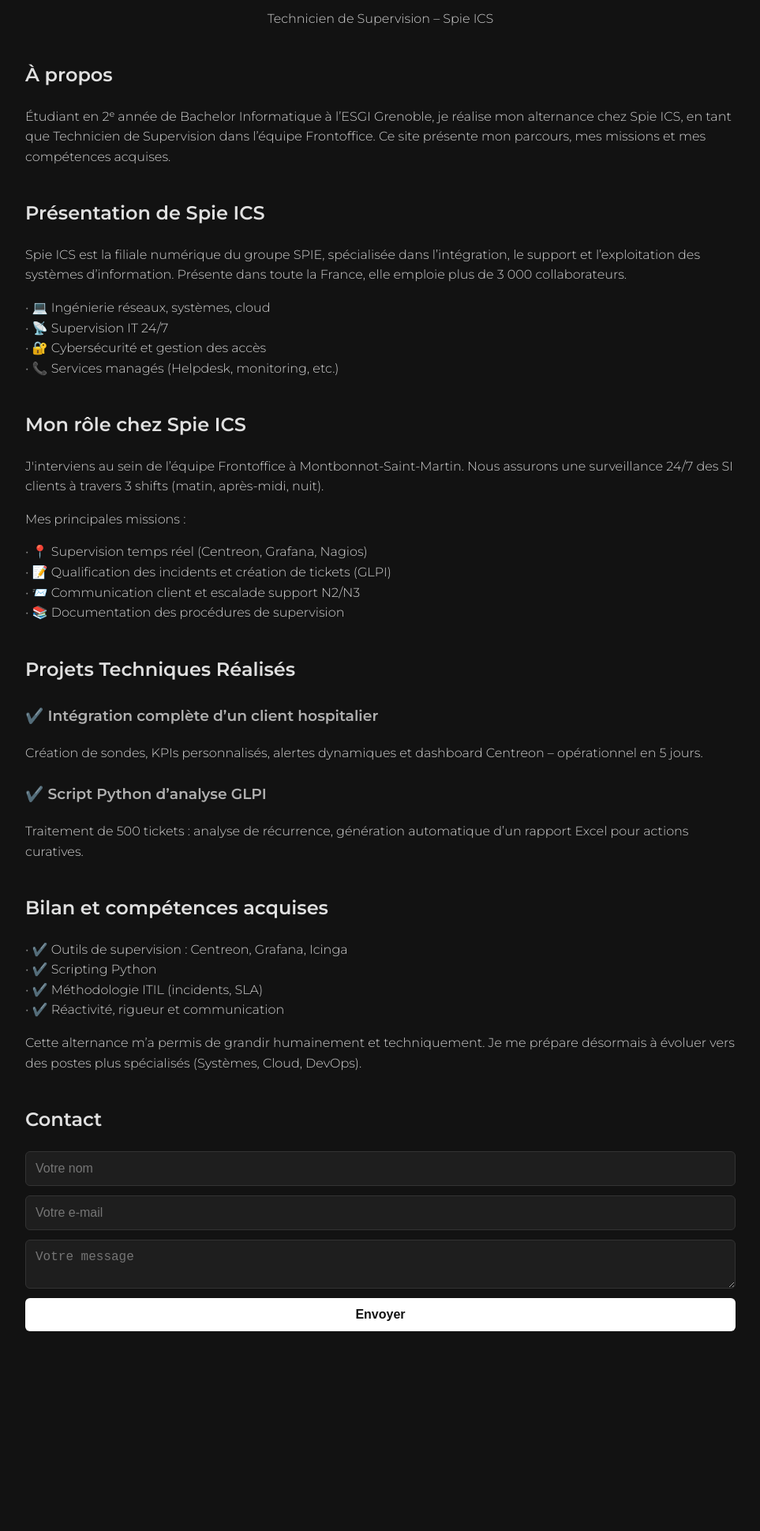
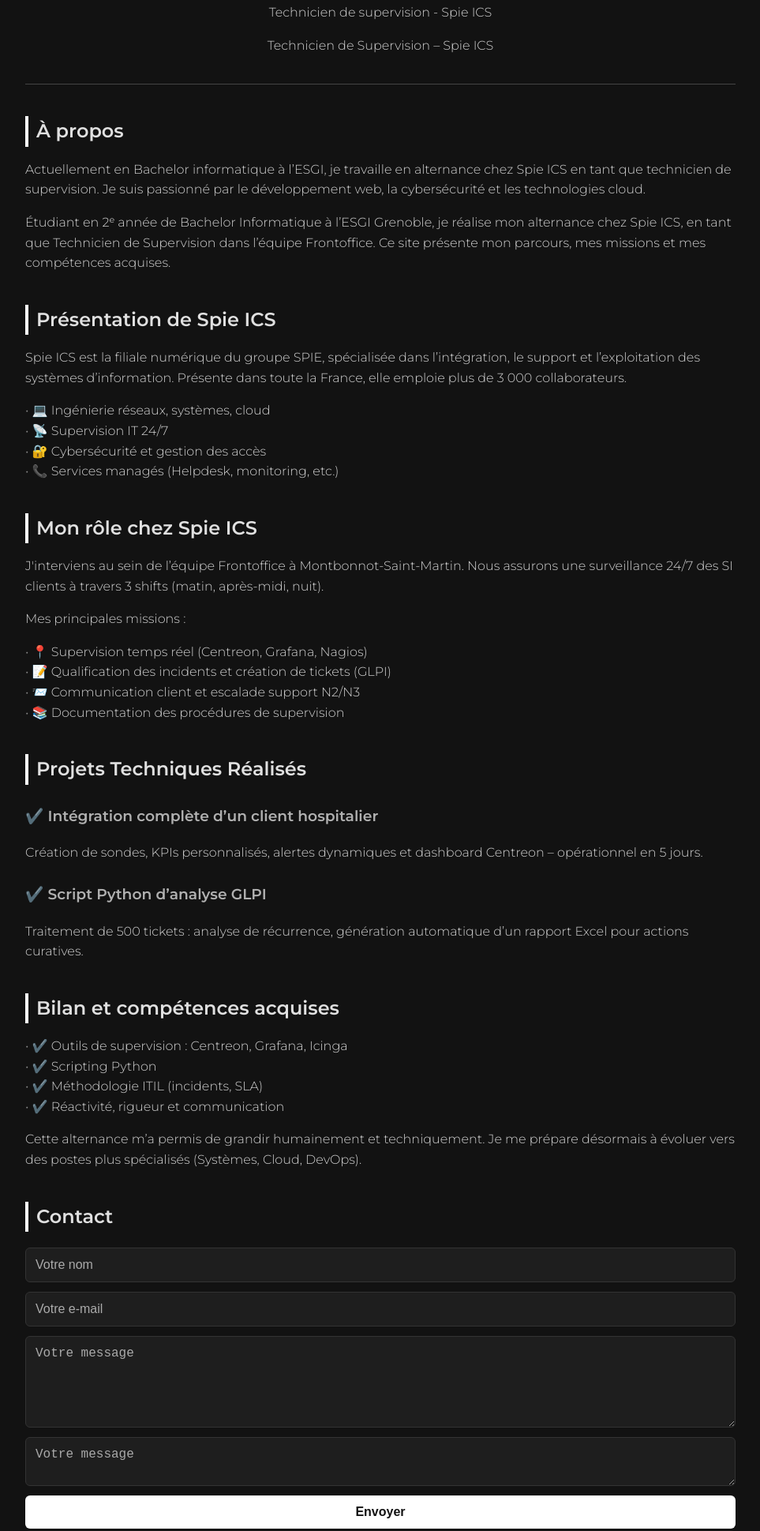
Before and after one commit to xgo74/cv_hugo, a plain HTML site: page index.html in a window 1280 px wide. Shown: the part 213-2152 px from the top of the page at 79% size, without its empty margins (158-1121 px from the left). Before the commit the page ends 1929 px from the top, so only its background shows below. Drawn offline with Linux system fonts and the light colour scheme.

Commit message:
Correctif 3

```diff
--- a/index.html
+++ b/index.html
@@ -1,21 +1,25 @@
-<!DOCTYPE html>
-<html lang="fr">
 <head>
 <meta charset="UTF-8" />
 <meta name="viewport" content="width=device-width, initial-scale=1.0" />
+  <title>CV Hugo Cardis</title>
   <title>Hugo Cardis – Rapport Alternance</title>
 <link rel="stylesheet" href="style.css" />
+  <link href="https://fonts.googleapis.com/css2?family=Inter:wght@300;400;600&display=swap" rel="stylesheet">
   <link href="https://fonts.googleapis.com/css2?family=Montserrat:wght@300;600&display=swap" rel="stylesheet">
 </head>
 <body>
 <header>
 <img src="logo_hugo.jpg" alt="Logo Hugo" class="logo" />
 <h1>Hugo Cardis</h1>
+    <p>Technicien de supervision - Spie ICS</p>
     <p>Technicien de Supervision – Spie ICS</p>
 </header>
 
 <section>
 <h2>À propos</h2>
+    <p>
+      Actuellement en Bachelor informatique à l’ESGI, je travaille en alternance chez Spie ICS en tant que technicien de supervision. Je suis passionné par le développement web, la cybersécurité et les technologies cloud.
+    </p>
     <p>Étudiant en 2ᵉ année de Bachelor Informatique à l’ESGI Grenoble, je réalise mon alternance chez Spie ICS, en tant que Technicien de Supervision dans l’équipe Frontoffice. Ce site présente mon parcours, mes missions et mes compétences acquises.</p>
   </section>
 
@@ -66,9 +70,8 @@
 <form>
 <input type="text" placeholder="Votre nom" required />
 <input type="email" placeholder="Votre e-mail" required />
+      <textarea placeholder="Votre message" rows="5" required></textarea>
       <textarea placeholder="Votre message" required></textarea>
 <button type="submit">Envoyer</button>
 </form>
 </section>
-</body>
-</html>
--- a/style.css
+++ b/style.css
@@ -1,7 +1,7 @@
 body {
+  font-family: 'Montserrat', 'Inter', sans-serif;
   background-color: #121212;
   color: #f0f0f0;
-  font-family: 'Montserrat', sans-serif;
   max-width: 900px;
   margin: 0 auto;
   padding: 30px 20px;
@@ -10,6 +10,8 @@
 
 header {
   text-align: center;
+  padding-bottom: 20px;
+  border-bottom: 1px solid #444;
   margin-bottom: 40px;
 }
 
@@ -17,6 +19,7 @@
   width: 140px;
   border-radius: 12px;
   margin-bottom: 10px;
+  box-shadow: 0 4px 10px rgba(0, 0, 0, 0.4);
   border: 2px solid #333;
 }
 
@@ -28,9 +31,11 @@
 
 h2 {
   font-weight: 600;
+  margin: 40px 0 10px;
+  font-size: 1.5em;
   color: #e0e0e0;
-  margin-top: 40px;
-  font-size: 1.5em;
+  border-left: 4px solid #fff;
+  padding-left: 10px;
 }
 
 h3 {
@@ -39,8 +44,15 @@
   color: #b0b0b0;
 }
 
-p, ul, li {
+p,
+ul,
+li {
   color: #d0d0d0;
+  font-weight: 300;
+}
+
+section {
+  margin-top: 40px;
 }
 
 ul {
@@ -60,22 +72,29 @@
   margin-top: 20px;
 }
 
-input, textarea {
+input,
+textarea {
   padding: 12px;
   font-size: 16px;
   background-color: #1e1e1e;
+  color: white;
   border: 1px solid #333;
   border-radius: 6px;
-  color: white;
+  outline: none;
+}
+
+input::placeholder,
+textarea::placeholder {
+  color: #aaa;
 }
 
 button {
   background-color: #ffffff;
   color: #121212;
-  border: none;
   padding: 12px;
   font-size: 16px;
   font-weight: bold;
+  border: none;
   border-radius: 6px;
   cursor: pointer;
   transition: background 0.3s;
@@ -85,7 +104,12 @@
   background-color: #e0e0e0;
 }
 
+/* Responsive */
 @media (max-width: 600px) {
+  body {
+    padding: 10px;
+  }
+
   .logo {
     width: 100px;
   }
```
Lines whose indentation alone changed are shown as unchanged.
